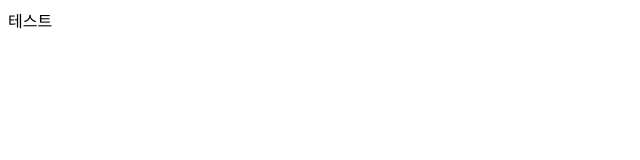
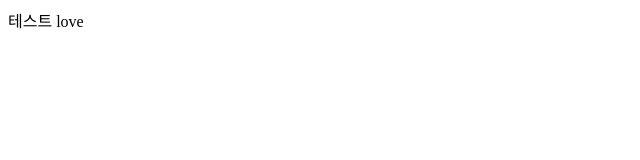
Before and after one commit to harvestingw/lesson, a plain HTML site: page index.html in a window 1280 px wide. Shown: the full height of the page, 0-640 px from the left. Drawn offline with Linux system fonts and the light colour scheme.

Commit message:
추가함

```diff
--- a/index.html
+++ b/index.html
@@ -8,5 +8,6 @@
 </head>
 <body>
     테스트
+    love
 </body>
 </html>
```
